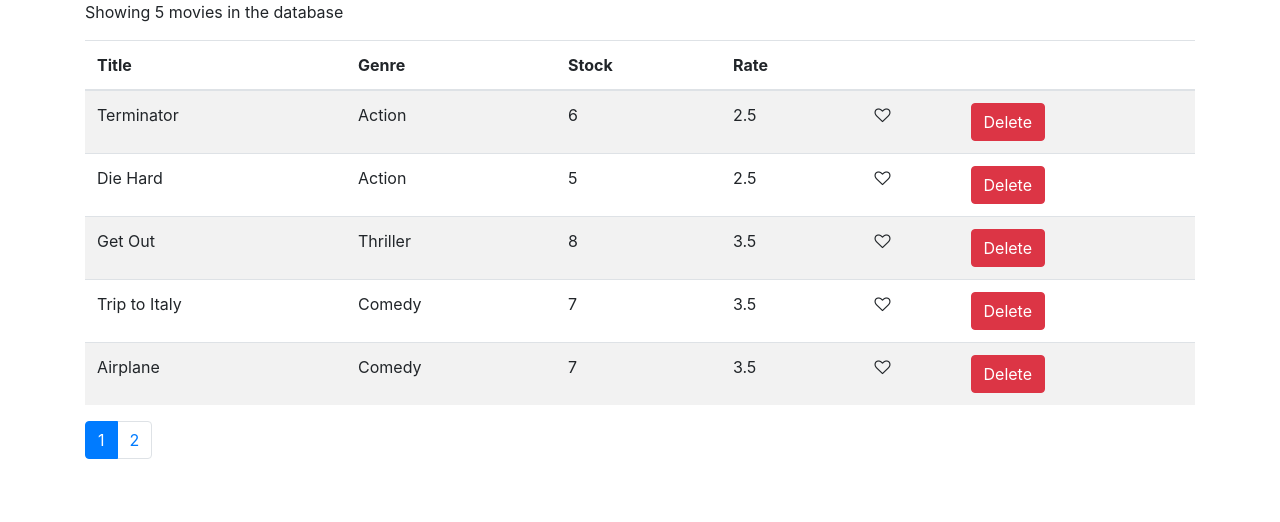
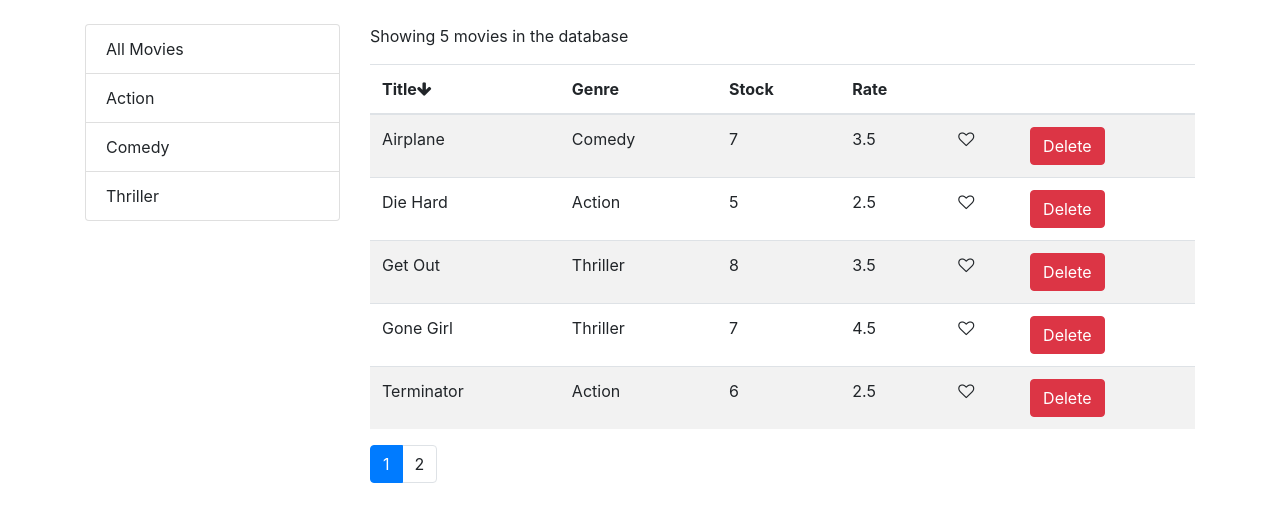
Before and after one commit to abdullahsiddiqui9999/Vidly, a React (Create React App) app: page / in a window 1280 px wide. Shown: the top 522 px of the page. Built offline with nearby package versions, Linux system fonts and the light colour scheme.

Commit message:
Table, pagination, filration done

```diff
--- a/package.json
+++ b/package.json
@@ -8,6 +8,8 @@
     "@testing-library/user-event": "^12.1.10",
     "bootstrap": "^4.1.1",
     "font-awesome": "^4.7.0",
+    "lodash": "^4.17.0",
+    "prop-types": "^15.6.2",
     "react": "^17.0.2",
     "react-dom": "^17.0.2",
     "react-scripts": "4.0.3",
--- /dev/null
+++ b/src/components/common/listGroup.jsx
@@ -0,0 +1,32 @@
+import React from "react";
+import PropTypes from "prop-types";
+
+const ListGroup = (props) => {
+  const { items, selectedItem, onItemSelect, textProperty, valueProperty } =
+    props;
+
+  return (
+    <ul className="list-group">
+      {items.map((item) => (
+        <li
+          key={item[valueProperty]}
+          className={`list-group-item ${item === selectedItem ? "active" : ""}`}
+          onClick={() => onItemSelect(item)}>
+          {item[textProperty]}
+        </li>
+      ))}
+    </ul>
+  );
+};
+
+ListGroup.propTypes = {
+  items: PropTypes.array.isRequired,
+  onItemSelect: PropTypes.func.isRequired,
+};
+
+ListGroup.defaultProps = {
+  textProperty: "name",
+  valueProperty: "_id",
+};
+
+export default ListGroup;
--- a/src/components/common/pagination.jsx
+++ b/src/components/common/pagination.jsx
@@ -1,17 +1,23 @@
-import React, { Component } from "react";
+import React from "react";
+import _ from "lodash";
+import PropTypes from "prop-types";
 
 const Pagination = (props) => {
+  const { itemsCount, pageSize, onPageChange, currentPage } = props;
+  const pagesCount = Math.ceil(itemsCount / pageSize);
+
+  if (pagesCount === 1) return null;
+
+  const pages = _.range(1, pagesCount + 1);
+
   return (
     <nav aria-label="Page navigation">
       <ul className="pagination">
-        {[...Array(props.pages + 1).keys()].splice(1).map((page) => (
+        {pages.map((page) => (
           <li
             key={page}
-            className={`page-item ${props.page === page ? "active" : ""}`}>
-            <a
-              className="page-link"
-              href="#"
-              onClick={() => props.handlePageChange(page)}>
+            className={`page-item ${currentPage === page ? "active" : ""}`}>
+            <a className="page-link" onClick={() => onPageChange(page)}>
               {page}
             </a>
           </li>
@@ -21,4 +27,11 @@ const Pagination = (props) => {
   );
 };
 
+Pagination.propTypes = {
+  itemsCount: PropTypes.number.isRequired,
+  pageSize: PropTypes.number.isRequired,
+  currentPage: PropTypes.number.isRequired,
+  onPageChange: PropTypes.func.isRequired,
+};
+
 export default Pagination;
--- /dev/null
+++ b/src/components/common/table.jsx
@@ -0,0 +1,22 @@
+import React from "react";
+import TableBody from "./tableBody";
+import TableHeader from "./tableHeader";
+
+const Table = (props) => {
+  const { columns, onSort, sortColumn, movies } = props;
+
+  return (
+    <React.Fragment>
+      <table className="table table-striped">
+        <TableHeader
+          columns={columns}
+          onSort={onSort}
+          sortColumn={sortColumn}
+        />
+        <TableBody data={movies} columns={columns} />
+      </table>
+    </React.Fragment>
+  );
+};
+
+export default Table;
--- /dev/null
+++ b/src/components/common/tableBody.jsx
@@ -0,0 +1,31 @@
+import React, { Component } from "react";
+import _ from "lodash";
+
+class TableBody extends Component {
+  renderCell(item, column) {
+    if (column.content) return column.content(item);
+
+    return _.get(item, column.path);
+  }
+
+  createKey = (item, column) => item._id + (column.path || column.key);
+
+  render() {
+    const { data, columns } = this.props;
+    return (
+      <tbody>
+        {data.map((item) => (
+          <tr key={item._id}>
+            {columns.map((column) => (
+              <td key={this.createKey(item, column)}>
+                {this.renderCell(item, column)}
+              </td>
+            ))}
+          </tr>
+        ))}
+      </tbody>
+    );
+  }
+}
+
+export default TableBody;
--- /dev/null
+++ b/src/components/common/tableHeader.jsx
@@ -0,0 +1,54 @@
+import React, { Component } from "react";
+
+class TableHeader extends Component {
+  raiseSort = (path) => {
+    let sortColumn = { ...this.props.sortColumn };
+
+    if (sortColumn.path === path) {
+      if (sortColumn.order === "asc") {
+        sortColumn.order = "desc";
+      } else if (sortColumn.order === "desc") {
+        sortColumn = { path: "title", order: "asc" };
+      }
+    } else {
+      sortColumn.path = path;
+      sortColumn.order = "asc";
+    }
+
+    this.props.onSort(sortColumn);
+  };
+
+  renderSortIcon = (column) => {
+    const { sortColumn } = this.props;
+
+    if (sortColumn.path === column.path) {
+      if (sortColumn.order === "asc") {
+        return <i className="fa fa-arrow-down" aria-hidden="true"></i>;
+      } else {
+        return <i className="fa fa-arrow-up" aria-hidden="true"></i>;
+      }
+    }
+  };
+
+  render() {
+    const { columns } = this.props;
+
+    return (
+      <thead>
+        <tr>
+          {columns.map((column) => (
+            <th
+              key={column.path || column.key}
+              onClick={() => this.raiseSort(column.path)}
+              style={{ cursor: "pointer" }}>
+              {column.label}
+              {this.renderSortIcon(column)}
+            </th>
+          ))}
+        </tr>
+      </thead>
+    );
+  }
+}
+
+export default TableHeader;
--- a/src/components/movies.jsx
+++ b/src/components/movies.jsx
@@ -1,10 +1,27 @@
 import React, { Component } from "react";
+import { getGenres } from "../services/fakeGenreService";
 import { getMovies } from "../services/fakeMovieService";
-import Like from "./common/like";
+import { paginate } from "../utils/paginate";
+import ListGroup from "./common/listGroup";
 import Pagination from "./common/pagination";
+import MoviesTable from "./moviesTable";
+import _ from "lodash";
 
 class Movies extends Component {
-  state = { movies: getMovies(), page: 1 };
+  state = {
+    movies: [],
+    currentPage: 1,
+    pageSize: 5,
+    genres: [],
+    sortColumn: { path: "title", order: "asc" },
+  };
+
+  componentDidMount() {
+    this.setState({
+      movies: getMovies(),
+      genres: [{ name: "All Movies", _id: "" }, ...getGenres()],
+    });
+  }
 
   handleDelete = (movieToBeDeleted) => {
     this.setState({
@@ -12,6 +29,10 @@ class Movies extends Component {
         (movie) => movie._id !== movieToBeDeleted._id
       ),
     });
+  };
+
+  handleGenreSelect = (genre) => {
+    this.setState({ selectedGenre: genre, currentPage: 1 });
   };
 
   handleLike = (movie) => {
@@ -25,49 +46,59 @@ class Movies extends Component {
   };
 
   handlePageChange = (page) => {
-    this.setState({ movies: this.state.movies, page });
+    this.setState({ currentPage: page });
   };
 
-  handleSorting = (e) => {
-    if (!e.target.getAttribute("data-attr")) return;
-
-    let sortDirection = this.state.sortDirection;
-    let sortOnColumn = this.state.sortOnColumn;
-    if (this.state.sortOnColumn === e.target.getAttribute("data-attr")) {
-      if (this.state.sortDirection === 1) {
-        sortDirection = 2;
-      } else if (this.state.sortDirection === 2) {
-        sortDirection = null;
-        sortOnColumn = null;
-      }
-    } else {
-      sortOnColumn = e.target.getAttribute("data-attr");
-      sortDirection = 1;
-    }
+  handleSort = (sortColumn) => {
     this.setState({
-      movies: this.state.movies,
-      page: this.state.page,
-      sortOnColumn,
-      sortDirection,
+      sortColumn,
     });
   };
 
   render() {
-    const pageLength = 5;
-    const startingIndex = (this.state.page - 1) * pageLength;
-    const endingIndex = startingIndex + pageLength;
-    let movies = this.state.movies;
-    if (this.state.sortOnColumn) {
-      movies.sort((first, second) => {
-        return this.state.sortDirection === 1
-          ? second[this.state.sortOnColumn] - first[this.state.sortOnColumn]
-          : first[this.state.sortOnColumn] - second[this.state.sortOnColumn];
-      });
+    const {
+      pageSize,
+      currentPage,
+      movies: allMovies,
+      genres,
+      selectedGenre,
+      sortColumn,
+    } = this.state;
+
+    let movies = allMovies;
+
+    // if (sortColumn.path) {
+    //   movies.sort((first, second) => {
+    //     return sortColumn.order === "asc"
+    //       ? second[sortColumn.path] - first[sortColumn.path]
+    //       : first[sortColumn.path] - second[sortColumn.path];
+    //   });
+    // }
+
+    if (selectedGenre) {
+      movies = movies.filter((movie) => movie.genre._id === selectedGenre._id);
     }
-    movies = movies.slice(startingIndex, endingIndex);
+    const filtered =
+      selectedGenre && selectedGenre._id
+        ? movies.filter((m) => m.genre._id === selectedGenre._id)
+        : allMovies;
+
+    const sorted = _.orderBy(filtered, [sortColumn.path], [sortColumn.order]);
+
+    movies = paginate(sorted, currentPage, pageSize);
 
     return (
       <React.Fragment>
+        <br />
+        <div className="row">
+          <div className="col-3">
+            <ListGroup
+              items={genres}
+              selectedItem={selectedGenre}
+              onItemSelect={this.handleGenreSelect}
+            />
+          </div>
+          <div className="col">
             {!movies.length && <p>There are no movies in the database</p>}
 
             {movies.length > 0 && (
@@ -75,100 +106,23 @@ class Movies extends Component {
             )}
 
             {movies.length > 0 && (
-          <table className="table table-striped">
-            <thead>
-              <tr>
-                <th
-                  onClick={(e) => this.handleSorting(e)}
-                  data-attr="title"
-                  style={{ cursor: "pointer" }}>
-                  Title
-                  {this.state.sortOnColumn === "title" &&
-                    this.state.sortDirection === 1 && (
-                      <i className="fa fa-arrow-down" aria-hidden="true"></i>
-                    )}
-                  {this.state.sortOnColumn === "title" &&
-                    this.state.sortDirection === 2 && (
-                      <i className="fa fa-arrow-up" aria-hidden="true"></i>
-                    )}
-                </th>
-                <th
-                  onClick={(e) => this.handleSorting(e)}
-                  data-attr="genre.name"
-                  style={{ cursor: "pointer" }}>
-                  Genre
-                  {this.state.sortOnColumn === "genre.name" &&
-                    this.state.sortDirection === 1 && (
-                      <i className="fa fa-arrow-down" aria-hidden="true"></i>
-                    )}
-                  {this.state.sortOnColumn === "genre.name" &&
-                    this.state.sortDirection === 2 && (
-                      <i className="fa fa-arrow-up" aria-hidden="true"></i>
-                    )}
-                </th>
-                <th
-                  onClick={(e) => this.handleSorting(e)}
-                  data-attr="numberInStock"
-                  style={{ cursor: "pointer" }}>
-                  Stock
-                  {this.state.sortOnColumn === "numberInStock" &&
-                    this.state.sortDirection === 1 && (
-                      <i className="fa fa-arrow-down" aria-hidden="true"></i>
-                    )}
-                  {this.state.sortOnColumn === "numberInStock" &&
-                    this.state.sortDirection === 2 && (
-                      <i className="fa fa-arrow-up" aria-hidden="true"></i>
-                    )}
-                </th>
-                <th
-                  onClick={(e) => this.handleSorting(e)}
-                  data-attr="dailyRentalRate"
-                  style={{ cursor: "pointer" }}>
-                  Rate
-                  {this.state.sortOnColumn === "dailyRentalRate" &&
-                    this.state.sortDirection === 1 && (
-                      <i className="fa fa-arrow-down" aria-hidden="true"></i>
-                    )}
-                  {this.state.sortOnColumn === "dailyRentalRate" &&
-                    this.state.sortDirection === 2 && (
-                      <i className="fa fa-arrow-up" aria-hidden="true"></i>
-                    )}
-                </th>
-                <th></th>
-                <th></th>
-              </tr>
-            </thead>
-            <tbody>
-              {movies.map((movie) => (
-                <tr key={movie._id}>
-                  <td>{movie.title}</td>
-                  <td>{movie.genre.name}</td>
-                  <td>{movie.numberInStock}</td>
-                  <td>{movie.dailyRentalRate}</td>
-                  <td>
-                    <Like
-                      onClick={() => this.handleLike(movie)}
-                      liked={movie.liked}
+              <MoviesTable
+                movies={movies}
+                onDelete={this.handleDelete}
+                onLike={this.handleLike}
+                onSort={this.handleSort}
+                sortColumn={this.state.sortColumn}
               />
-                  </td>
-                  <td>
-                    <button
-                      className="btn btn-danger"
-                      onClick={() => this.handleDelete(movie)}>
-                      Delete
-                    </button>
-                  </td>
-                </tr>
-              ))}
-            </tbody>
-          </table>
             )}
 
             <Pagination
-          pages={Math.ceil(this.state.movies.length / pageLength)}
-          page={this.state.page}
-          handlePageChange={this.handlePageChange}
+              itemsCount={filtered.length}
+              pageSize={pageSize}
+              onPageChange={this.handlePageChange}
+              currentPage={currentPage}
             />
+          </div>
+        </div>
       </React.Fragment>
     );
   }
--- /dev/null
+++ b/src/components/moviesTable.jsx
@@ -0,0 +1,43 @@
+import React, { Component } from "react";
+import Like from "./common/like";
+import Table from "./common/table";
+
+class MoviesTable extends Component {
+  columns = [
+    { label: "Title", path: "title" },
+    { label: "Genre", path: "genre.name" },
+    { label: "Stock", path: "numberInStock" },
+    { label: "Rate", path: "dailyRentalRate" },
+    {
+      key: "like",
+      content: (movie) => (
+        <Like onClick={() => this.props.onLike(movie)} liked={movie.liked} />
+      ),
+    },
+    {
+      key: "delete",
+      content: (movie) => (
+        <button
+          className="btn btn-danger"
+          onClick={() => this.props.onDelete(movie)}>
+          Delete
+        </button>
+      ),
+    },
+  ];
+
+  render() {
+    const { movies, onSort, sortColumn } = this.props;
+
+    return (
+      <Table
+        columns={this.columns}
+        onSort={onSort}
+        sortColumn={sortColumn}
+        movies={movies}
+      />
+    );
+  }
+}
+
+export default MoviesTable;
--- /dev/null
+++ b/src/utils/paginate.js
@@ -0,0 +1,6 @@
+import _ from "lodash";
+
+export function paginate(items, pageNumber, pageSize) {
+  const startIndex = (pageNumber - 1) * pageSize;
+  return _(items).slice(startIndex).take(pageSize).value();
+}
```
Also changed, not shown: 1 other file (tests, documents, lock files or other folders). Lines whose indentation alone changed are shown as unchanged.
